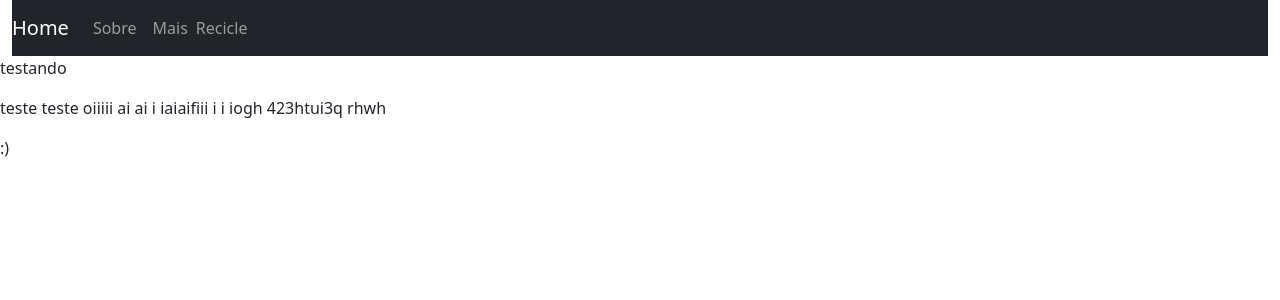
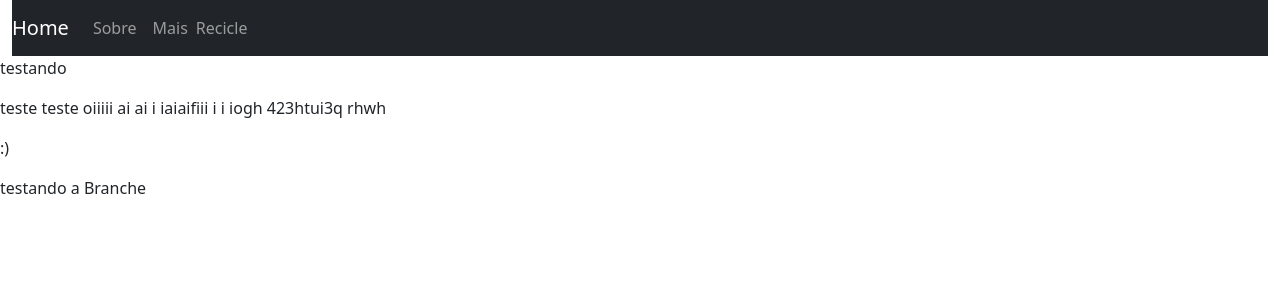
Before and after one commit to FabioPassos10/Recicle, a React (Create React App) app: page /Sobre in a window 1280 px wide. Shown: the top 300 px of the page. Built offline with nearby package versions, Linux system fonts and the light colour scheme.

Commit message:
Update Sobre.js
Testando as Branches

```diff
--- a/src/Sobre.js
+++ b/src/Sobre.js
@@ -10,7 +10,7 @@ export default function sobre(props) {
             <p>testando</p>
             <p id="teste"> teste teste oiiiii ai ai i iaiaifiii i i iogh 423htui3q rhwh </p>
             <p>:)</p>
-
+            <p>testando a Branche</p>
 
         </>
     )
```
